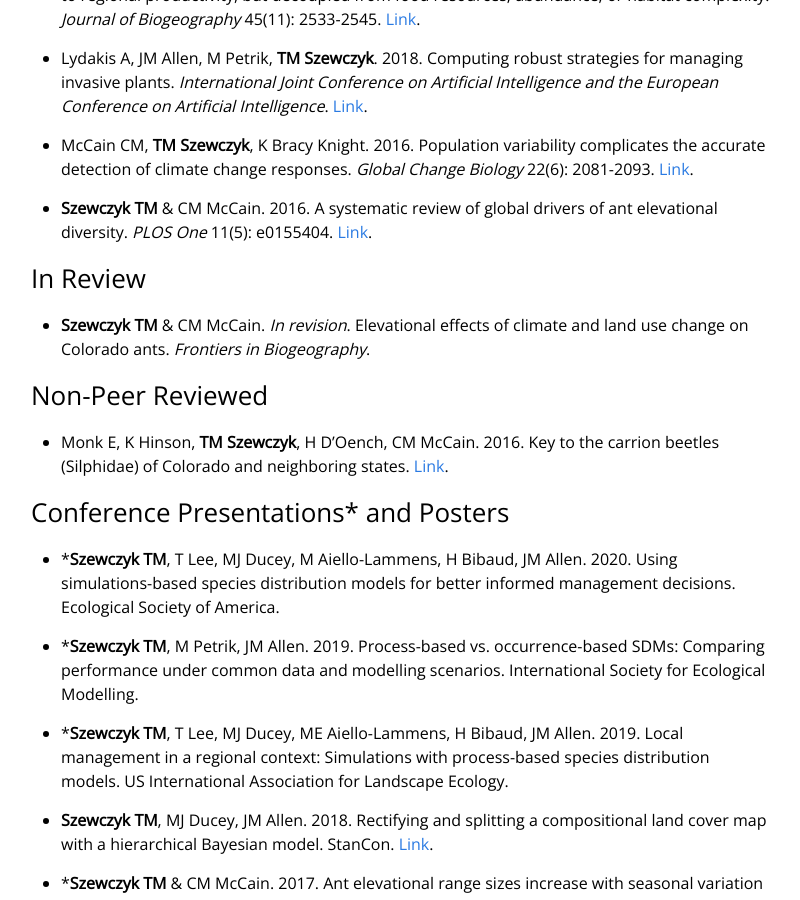
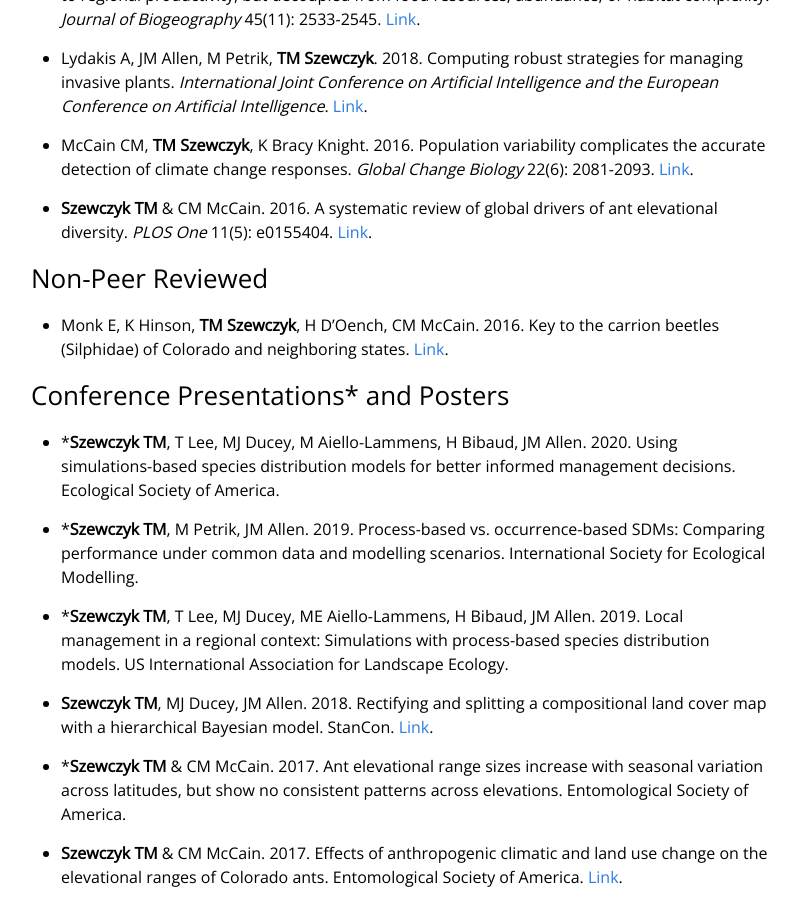
Before and after one commit to Sz-Tim/Sz-Tim.github.io, a Jekyll site: the page built from publications.md, in a window 1280 px wide and 900 px high, scrolled down 630 px. Shown: the whole window, without its empty margins (239-1039 px from the left). Built offline with Jekyll 4.4.1, drawn with Linux system fonts in a browser that asks for light colours.

Commit message:
taking co clim chg out

```diff
--- a/publications.md
+++ b/publications.md
@@ -25,12 +25,6 @@ weight: 4
 
 
 
-### In Review
-
-- **Szewczyk TM** & CM McCain. *In revision*. Elevational effects of climate and land use change on Colorado ants. *Frontiers in Biogeography*.
-
-
-
 
 
 ### Non-Peer Reviewed
```
